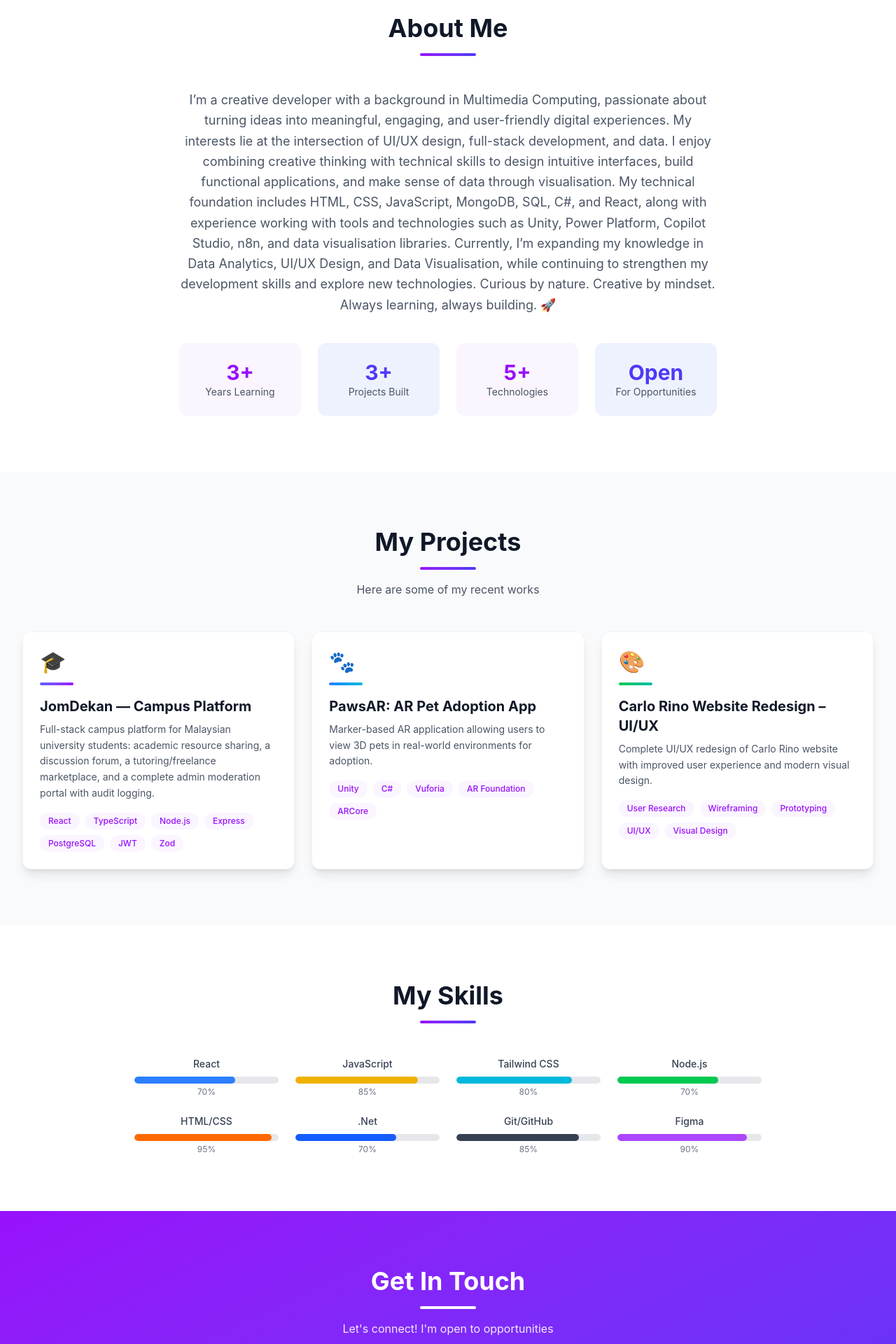
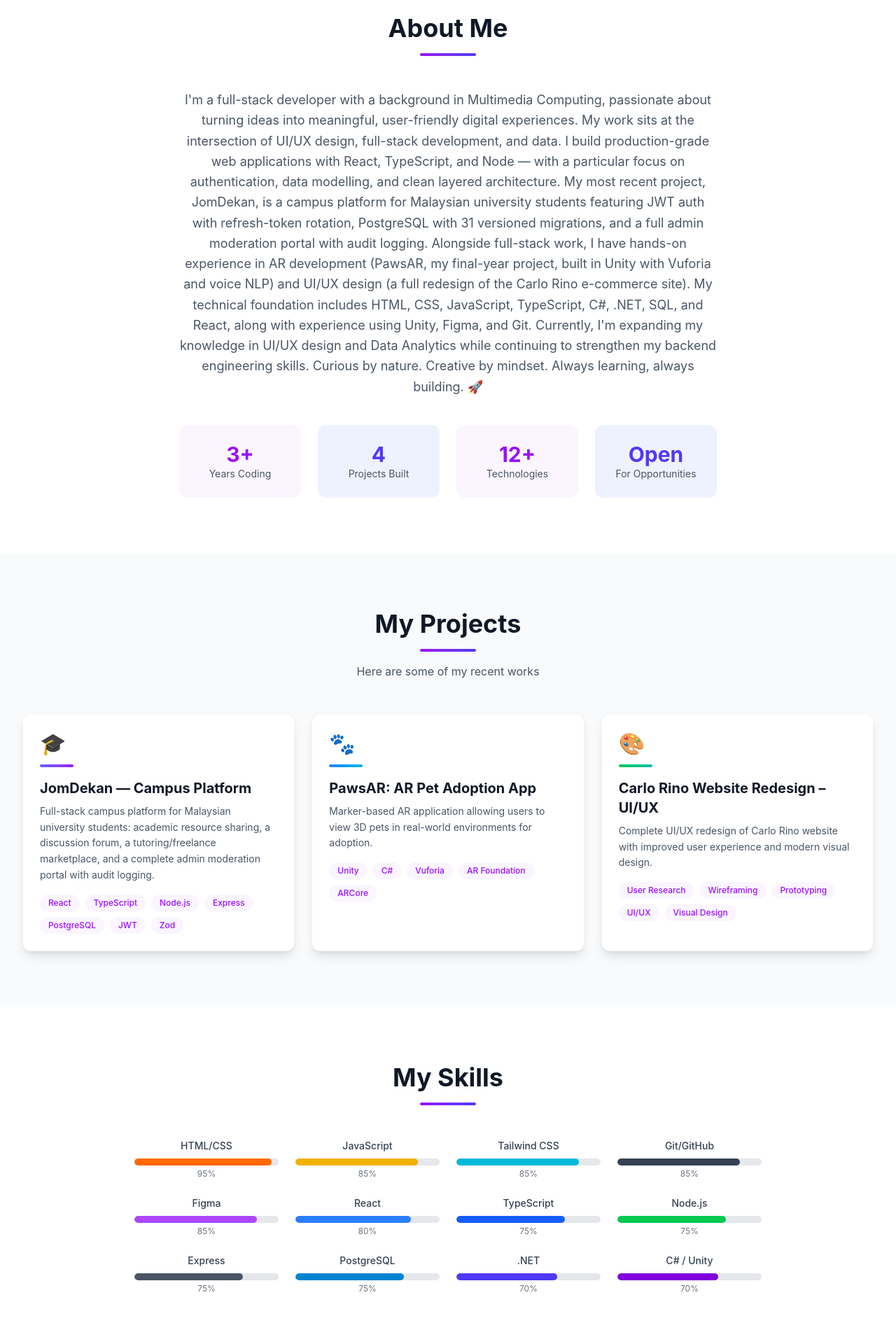
Before and after one commit to MNissha/Portfolio_Nissha, a React (Vite) app: page / in a window 1280 px wide. Shown: the part 860-2780 px from the top of the page at 70% size. Built offline with nearby package versions, Linux system fonts and the light colour scheme.

Commit message:
content: refresh About and Skills to reflect current full-stack work

```diff
--- a/src/components/sections/About.tsx
+++ b/src/components/sections/About.tsx
@@ -10,32 +10,38 @@ function About() {
         </div>
         <div className="max-w-3xl mx-auto text-center">
           <p className="text-lg text-gray-600 leading-relaxed">
-            I’m a creative developer with a background in Multimedia Computing,
-            passionate about turning ideas into meaningful, engaging, and
-            user-friendly digital experiences. My interests lie at the
+            I'm a full-stack developer with a background in Multimedia
+            Computing, passionate about turning ideas into meaningful,
+            user-friendly digital experiences. My work sits at the
             intersection of UI/UX design, full-stack development, and data. I
-            enjoy combining creative thinking with technical skills to design
-            intuitive interfaces, build functional applications, and make sense
-            of data through visualisation. My technical foundation includes
-            HTML, CSS, JavaScript, MongoDB, SQL, C#, and React, along with
-            experience working with tools and technologies such as Unity, Power
-            Platform, Copilot Studio, n8n, and data visualisation libraries.
-            Currently, I’m expanding my knowledge in Data Analytics, UI/UX
-            Design, and Data Visualisation, while continuing to strengthen my
-            development skills and explore new technologies. Curious by nature.
-            Creative by mindset. Always learning, always building. 🚀
+            build production-grade web applications with React, TypeScript,
+            and Node — with a particular focus on authentication, data
+            modelling, and clean layered architecture. My most recent
+            project, JomDekan, is a campus platform for Malaysian university
+            students featuring JWT auth with refresh-token rotation,
+            PostgreSQL with 31 versioned migrations, and a full admin
+            moderation portal with audit logging. Alongside full-stack work,
+            I have hands-on experience in AR development (PawsAR, my
+            final-year project, built in Unity with Vuforia and voice NLP)
+            and UI/UX design (a full redesign of the Carlo Rino e-commerce
+            site). My technical foundation includes HTML, CSS, JavaScript,
+            TypeScript, C#, .NET, SQL, and React, along with experience using
+            Unity, Figma, and Git. Currently, I'm expanding my knowledge in
+            UI/UX design and Data Analytics while continuing to strengthen
+            my backend engineering skills. Curious by nature. Creative by
+            mindset. Always learning, always building. 🚀
           </p>
           <div className="grid grid-cols-2 md:grid-cols-4 gap-6 mt-10">
             <div className="p-6 bg-purple-50 rounded-xl">
               <div className="text-3xl font-bold text-purple-600">3+</div>
-              <div className="text-sm text-gray-600">Years Learning</div>
+              <div className="text-sm text-gray-600">Years Coding</div>
             </div>
             <div className="p-6 bg-indigo-50 rounded-xl">
-              <div className="text-3xl font-bold text-indigo-600">3+</div>
+              <div className="text-3xl font-bold text-indigo-600">4</div>
               <div className="text-sm text-gray-600">Projects Built</div>
             </div>
             <div className="p-6 bg-purple-50 rounded-xl">
-              <div className="text-3xl font-bold text-purple-600">5+</div>
+              <div className="text-3xl font-bold text-purple-600">12+</div>
               <div className="text-sm text-gray-600">Technologies</div>
             </div>
             <div className="p-6 bg-indigo-50 rounded-xl">
--- a/src/data/skills.ts
+++ b/src/data/skills.ts
@@ -1,14 +1,18 @@
 import { skillSchema, type Skill } from "../types/skill.js";
 
 const rawSkills: Skill[] = [
-  { name: "React", level: "70%", color: "bg-blue-500" },
+  { name: "HTML/CSS", level: "95%", color: "bg-orange-500" },
   { name: "JavaScript", level: "85%", color: "bg-yellow-500" },
-  { name: "Tailwind CSS", level: "80%", color: "bg-cyan-500" },
-  { name: "Node.js", level: "70%", color: "bg-green-500" },
-  { name: "HTML/CSS", level: "95%", color: "bg-orange-500" },
-  { name: ".Net", level: "70%", color: "bg-blue-600" },
+  { name: "Tailwind CSS", level: "85%", color: "bg-cyan-500" },
   { name: "Git/GitHub", level: "85%", color: "bg-gray-700" },
-  { name: "Figma", level: "90%", color: "bg-purple-500" },
+  { name: "Figma", level: "85%", color: "bg-purple-500" },
+  { name: "React", level: "80%", color: "bg-blue-500" },
+  { name: "TypeScript", level: "75%", color: "bg-blue-600" },
+  { name: "Node.js", level: "75%", color: "bg-green-500" },
+  { name: "Express", level: "75%", color: "bg-gray-600" },
+  { name: "PostgreSQL", level: "75%", color: "bg-sky-600" },
+  { name: ".NET", level: "70%", color: "bg-indigo-600" },
+  { name: "C# / Unity", level: "70%", color: "bg-purple-700" },
 ];
 
 export const skills: Skill[] = skillSchema.array().parse(rawSkills);
```
